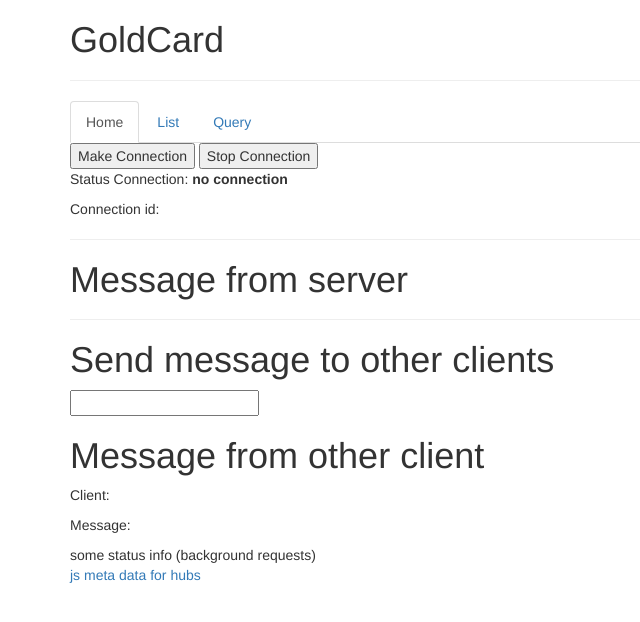
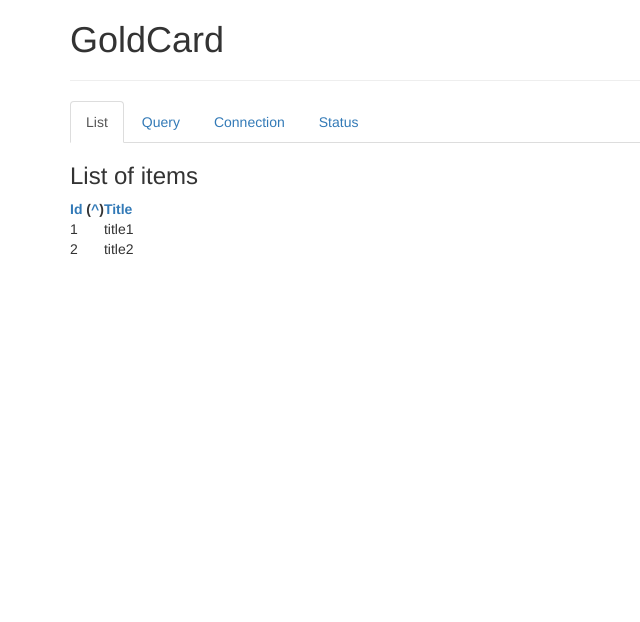
Before and after one commit to michelschep/signalr-demo-with-angularjs, a website: page client/index.html in a window 1280 px wide. Shown: the whole page, without its empty margins (0-640 px from the left). Drawn offline with nearby package versions, Linux system fonts and the light colour scheme.

Commit message:
Add content for tabs (connection info, list with items, query, status)

```diff
--- a/client/index.html
+++ b/client/index.html
@@ -14,20 +14,25 @@
 		<hr/>
 
 		<ul class="nav nav-tabs">
-			<li class="active"><a href="#sectionA" data-toggle="tab">Home</a></li>
-			<li><a href="#sectionB" data-toggle="tab">List</a></li>
-			<li><a href="#sectionC" data-toggle="tab">Query</a></li>
+			<li class="active"><a href="#listTab" data-toggle="tab">List</a></li>
+			<li><a href="#queryTab" data-toggle="tab">Query</a></li>
+			<li><a href="#connectionTab" data-toggle="tab">Connection</a></li>
+			<li><a href="#statusTab" data-toggle="tab">Status</a></li>
 		</ul>
 
 		<div class="tab-content">
-			<div id="sectionA" class="tab-pane fade in active">
+			<div id="connectionTab" class="tab-pane">
+				<h3>Connection</h3>
+
 				<button ng-click="makeConnection()">Make Connection</button>
 				<button ng-click="stopConnection()">Stop Connection</button>
 
 				<p>Status Connection: <b>{{status}}</b></p>
 				<p>Connection id: <b>{{connectionId}}</b></p>
 
-				<hr/>
+				<a href="http://localhost:8088/signalr/hubs">js meta data for hubs</a>
+
+			<!-- 	<hr/>
 
 				<h1>Message from server</h1>
 				<p ng-bind-html="message" compile-template></p>
@@ -38,26 +43,35 @@
 
 				<h1>Message from other client</h1>
 				<p>Client: <b>{{messageFromOtherClient.Name}}</b>
-				<p>Message: <b>{{messageFromOtherClient.Message}}</b>
+				<p>Message: <b>{{messageFromOtherClient.Message}}</b> -->
 			</div>
-			<div id="sectionB" class="tab-pane fade">
-				<h3>Section B</h3>
-				LIST
+			<div id="listTab" class="tab-pane fade in active">
+				<h3>List of items</h3>
+				  <table>
+					    <tr>
+					      <th><a href="" ng-click="predicate = 'name'; reverse=false">Id</a>
+					          (<a href="" ng-click="predicate = '-name'; reverse=false">^</a>)</th>
+					      <th><a href="" ng-click="predicate = 'phone'; reverse=!reverse">Title</a></th>
+					    </tr>
+					    <tr ng-repeat="item in items | orderBy:predicate:reverse">
+					      <td>{{item.id}}</td>
+					      <td>{{item.title}}</td>
+					    </tr>
+  					</table>
 			</div>
-			<div id="sectionC" class="tab-pane fade">
-				<h3>Section C</h3>
-				QUERY
+			<div id="queryTab" class="tab-pane fade">
+				<h3>Execute query</h3>
+				<input>
+			</div>
+			<div id="statusTab" class="tab-pane fade">
+				<h3>Status Info</h3>
+				<div>some status info (background requests)</div>
+				<pre>{{items|json}}</pre>
 			</div>
 		</div>
+	</div>
 
-		<div>some status info (background requests)</div>
-
-		<a href="http://localhost:8088/signalr/hubs">js meta data for hubs</a>
-	</div>
 	<script src="bower_components/angular/angular.js"></script>
-
-
-
 	<script src="bower_components/signalr/jquery.signalR.js"></script>
 	<script src="scripts/angular-signalr.js"></script>
 	<script src="http://localhost:8088/signalr/hubs"></script>
--- a/client/scripts/angular-signalr.js
+++ b/client/scripts/angular-signalr.js
@@ -57,6 +57,9 @@ angular.module('signalRApp', [])
     };
 })
 .controller('MessagesController', function($scope, $sce, demoHubService) {
+     $scope.items = [{'id':'1', 'title':'title1'}, {'id':'2', 'title':'title2'}];
+
+
      var body = "";
      $scope.status = "no connection";
      $scope.messageFromOtherClient = "Still no message from other client :-(";
@@ -92,4 +95,6 @@ angular.module('signalRApp', [])
      $scope.sendMessage = function(message) {
         demoHubService.sendMessage(message);
      };
+
+
 });
```
